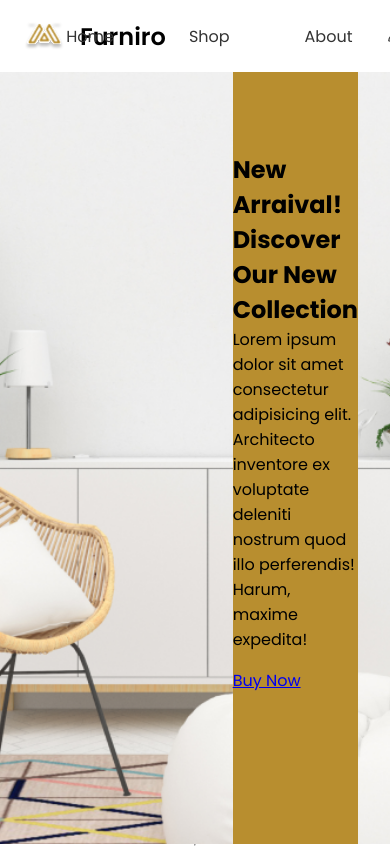
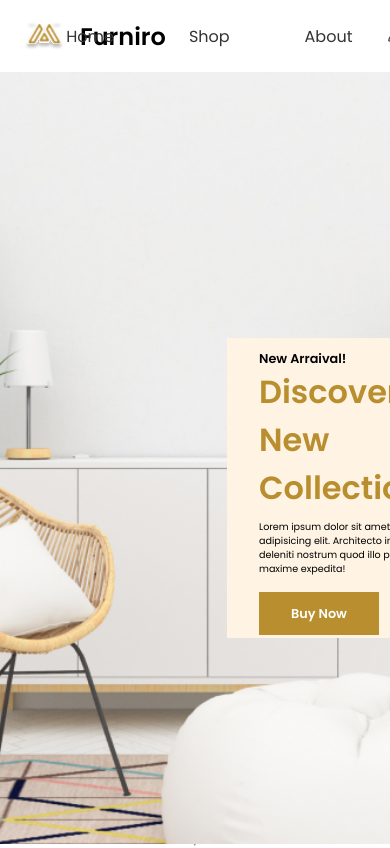
Before and after one commit to goldr0g3r/furniro, a React (Create React App) app in the folder frontend/: page / in a window 390 px wide. Shown: the top 848 px of the page. Built offline with nearby package versions, Linux system fonts and the light colour scheme.

Commit message:
(fixed, hero) completed hero sectoion without responsiveness

```diff
--- a/frontend/src/components/hero/hero.scss
+++ b/frontend/src/components/hero/hero.scss
@@ -5,15 +5,69 @@
   background-position: center;
   background-repeat: no-repeat;
   height: 100vh;
-
-  display: grid;
-  grid-template-columns: 1.5fr 1fr;
 }
 
 .hero_container {
+  position: absolute;
+  padding: 2rem;
+  width: 400px;
+  height: 400px;
+  top: 40%;
+  left: 50%;
   display: grid;
   place-content: center;
   gap: 1rem;
   margin-inline: 2rem;
-  background-color: $primary;
+  background-color: $secondary;
+
+  h2 {
+    font-size: 1rem;
+    color: $black;
+    font-weight: 600;
+  }
+
+  p {
+    font-size: 0.8rem;
+    color: $black;
+    font-weight: 400;
+    padding: 0.5rem 0;
+  }
+
+  h1 {
+    font-size: 2.5rem;
+    color: $primary;
+    font-weight: 600;
+  }
+
+  .button {
+    padding: 1rem 3rem;
+    background-color: $primary;
+    color: $white;
+    border: none;
+    font-size: 1rem;
+    font-weight: 600;
+    text-decoration: none;
+    cursor: pointer;
+  }
+
+  @include breakpoint(sm) {
+    width: 300px;
+    height: 300px;
+    h2 {
+      font-size: 0.8rem;
+    }
+
+    p {
+      font-size: 0.6rem;
+    }
+
+    h1 {
+      font-size: 2rem;
+    }
+
+    .button {
+      padding: 0.8rem 2rem;
+      font-size: 0.8rem;
+    }
+  }
 }
```
